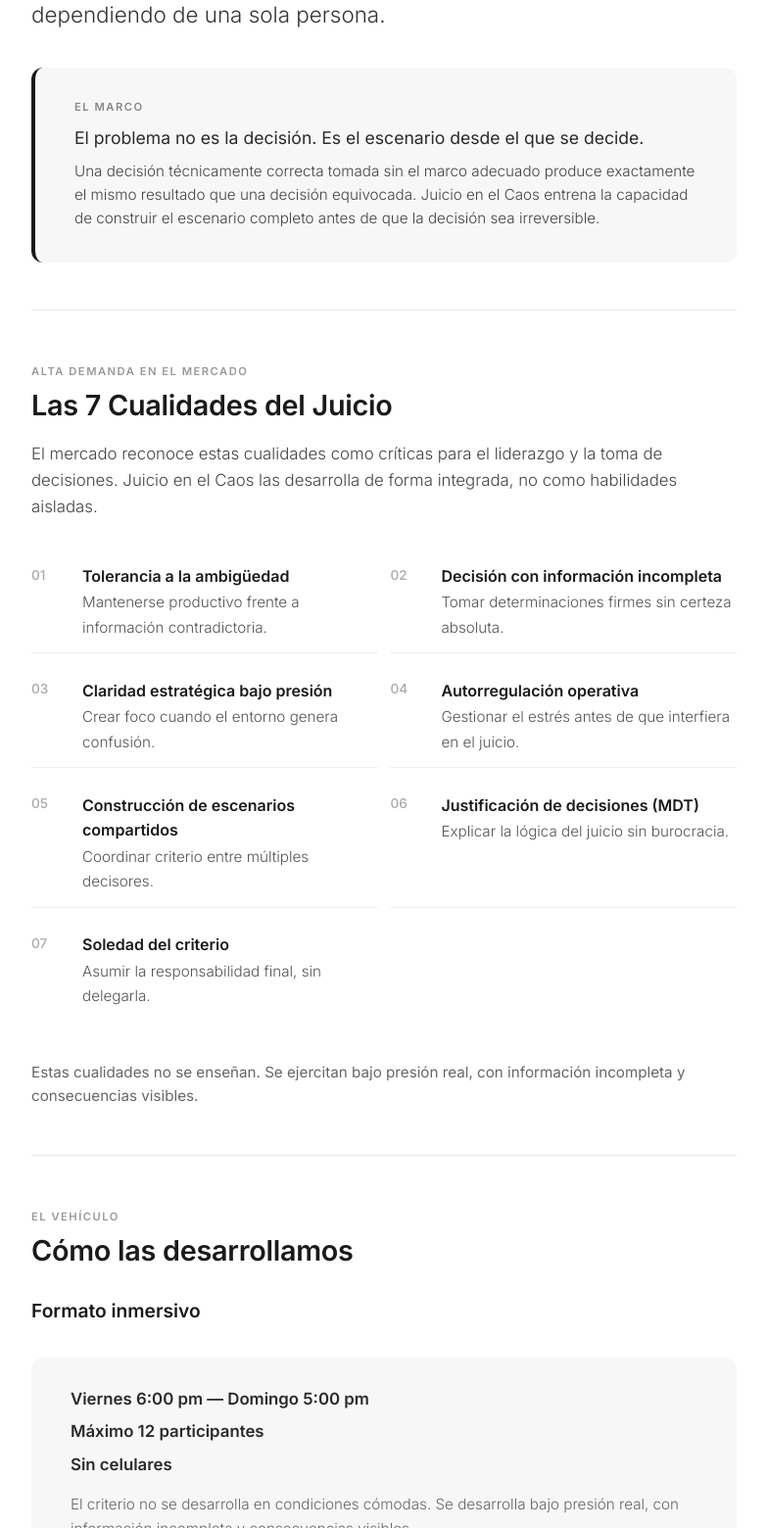
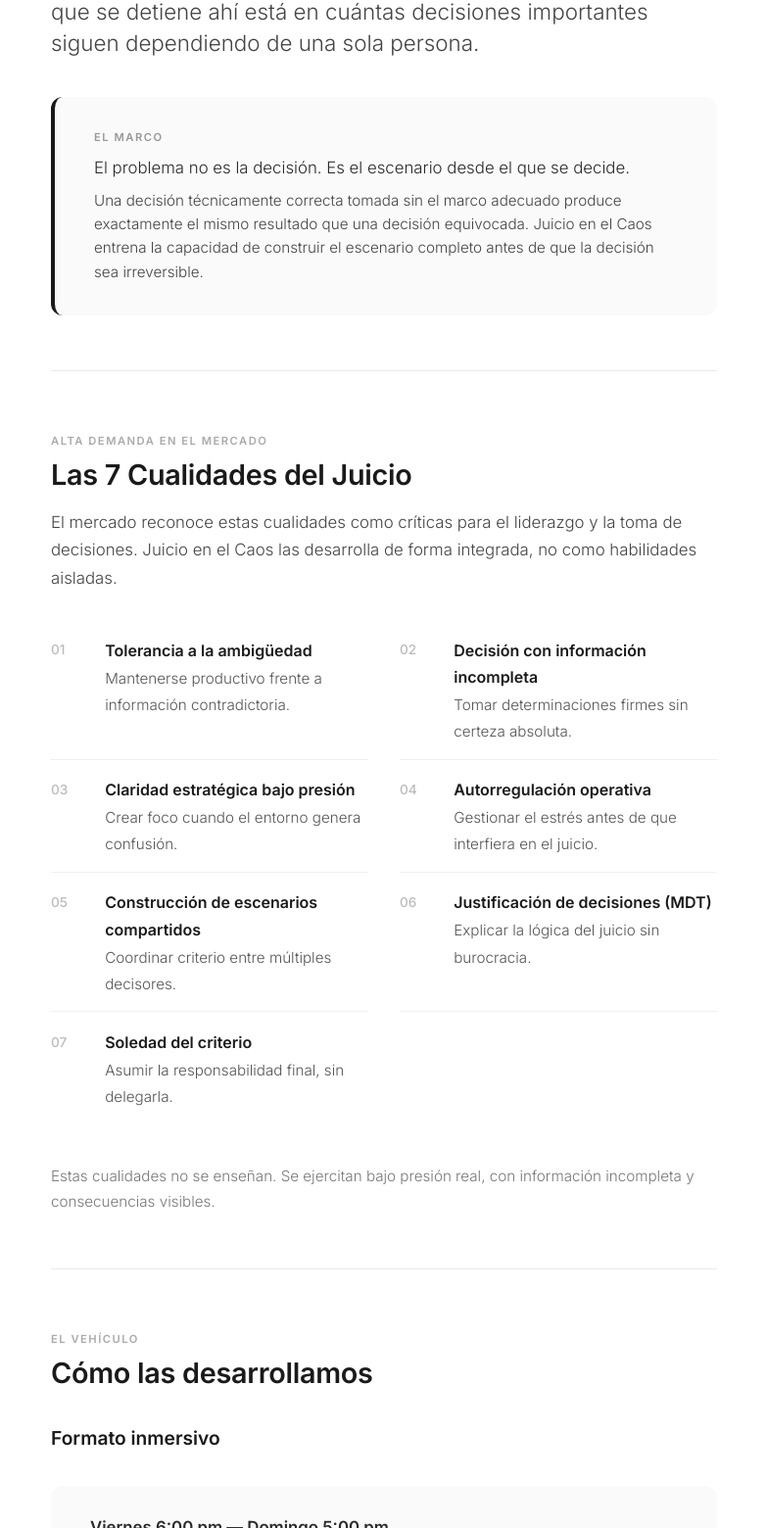
Before and after one commit to agenciammxrisk/juicioenelcaosseminario, a plain HTML site: page index.html in a window 1280 px wide. Shown: the part 176-1736 px from the top of the page at 98% size, without its empty margins (248-1031 px from the left). Drawn offline with Linux system fonts and the light colour scheme.

Commit message:
Update index.html

```diff
--- a/index.html
+++ b/index.html
@@ -19,22 +19,22 @@
             background-color: #ffffff;
             color: #1a1a1a;
             font-family: 'Inter', -apple-system, BlinkMacSystemFont, 'Segoe UI', Roboto, sans-serif;
-            line-height: 1.6;
+            line-height: 1.7;
             padding: 0 20px;
             -webkit-font-smoothing: antialiased;
         }
 
         .container {
-            max-width: 720px;
+            max-width: 680px;
             margin: 0 auto;
-            padding: 60px 0 80px;
+            padding: 80px 0 100px;
         }
 
         /* ===== TIPOGRAFÍA ===== */
         h1 {
-            font-size: 2.8rem;
+            font-size: 3rem;
             font-weight: 600;
-            letter-spacing: -0.02em;
+            letter-spacing: -0.03em;
             line-height: 1.1;
             margin-bottom: 0.5rem;
         }
@@ -42,9 +42,9 @@
         .subtitle {
             font-size: 1.4rem;
             font-weight: 300;
-            color: #333333;
+            color: #444444;
             margin-bottom: 2.5rem;
-            line-height: 1.3;
+            line-height: 1.4;
         }
 
         h2 {
@@ -52,47 +52,41 @@
             font-weight: 600;
             letter-spacing: -0.01em;
             margin-top: 3.5rem;
-            margin-bottom: 1.2rem;
+            margin-bottom: 1rem;
             line-height: 1.2;
         }
 
         h3 {
             font-size: 1.2rem;
             font-weight: 600;
-            margin-top: 1.8rem;
-            margin-bottom: 0.6rem;
+            margin-top: 2rem;
+            margin-bottom: 0.5rem;
         }
 
         p {
             font-size: 1.05rem;
             color: #2a2a2a;
             margin-bottom: 1.2rem;
+            font-weight: 300;
         }
 
         .text-muted {
-            color: #666666;
+            color: #777777;
             font-size: 0.95rem;
         }
 
         .text-small {
             font-size: 0.85rem;
-            color: #888888;
+            color: #999999;
         }
 
         /* ===== COMPONENTES ===== */
         .doctrine-block {
-            background-color: #f7f7f7;
+            background-color: #fafafa;
             padding: 2rem 2.5rem;
             border-radius: 12px;
-            margin: 1.5rem 0 2.5rem;
+            margin: 2rem 0 2.5rem;
             border-left: 4px solid #1a1a1a;
-        }
-
-        .doctrine-block p {
-            font-weight: 300;
-            font-size: 1.1rem;
-            line-height: 1.6;
-            margin-bottom: 0.5rem;
         }
 
         .doctrine-block .label {
@@ -100,13 +94,23 @@
             font-size: 0.7rem;
             text-transform: uppercase;
             letter-spacing: 1.5px;
-            color: #888888;
+            color: #999999;
             margin-bottom: 0.5rem;
             display: block;
         }
 
+        .doctrine-block p {
+            font-size: 1.05rem;
+            line-height: 1.6;
+            margin-bottom: 0.5rem;
+        }
+
+        .doctrine-block p:last-child {
+            margin-bottom: 0;
+        }
+
         .case-block {
-            background-color: #f7f7f7;
+            background-color: #fafafa;
             padding: 2rem 2.5rem;
             border-radius: 12px;
             margin: 2.5rem 0;
@@ -114,17 +118,21 @@
         }
 
         .case-block .impact {
-            font-size: 1.4rem;
+            font-size: 1.5rem;
             font-weight: 600;
             color: #1a1a1a;
             margin: 0.8rem 0;
             letter-spacing: -0.01em;
         }
 
+        .case-block p:last-child {
+            margin-bottom: 0;
+        }
+
         .qualities-grid {
             display: grid;
             grid-template-columns: 1fr;
-            gap: 0.8rem;
+            gap: 0.2rem;
             margin: 2rem 0 2.5rem;
         }
 
@@ -132,7 +140,7 @@
             display: flex;
             gap: 1.25rem;
             align-items: flex-start;
-            padding: 0.8rem 0;
+            padding: 0.9rem 0;
             border-bottom: 1px solid #f0f0f0;
         }
 
@@ -142,10 +150,10 @@
 
         .quality-item .num {
             font-weight: 500;
-            color: #aaaaaa;
-            min-width: 2rem;
+            color: #bbbbbb;
+            min-width: 2.2rem;
             font-size: 0.85rem;
-            padding-top: 0.05rem;
+            padding-top: 0.1rem;
         }
 
         .quality-item strong {
@@ -162,7 +170,7 @@
         }
 
         .format-block {
-            background-color: #f7f7f7;
+            background-color: #fafafa;
             padding: 1.8rem 2.5rem;
             border-radius: 12px;
             margin: 2rem 0;
@@ -177,10 +185,14 @@
             font-weight: 600;
         }
 
+        .format-block p:last-child {
+            margin-bottom: 0;
+        }
+
         .cta-block {
             text-align: center;
             padding: 3rem 0 1rem;
-            border-top: 1px solid #e8e8e8;
+            border-top: 1px solid #eaeaea;
             margin-top: 3rem;
         }
 
@@ -188,19 +200,20 @@
             display: inline-block;
             background-color: #1a1a1a;
             color: #ffffff;
-            padding: 0.9rem 2.8rem;
+            padding: 0.9rem 3rem;
             font-size: 1.05rem;
             font-weight: 500;
             text-decoration: none;
             border-radius: 40px;
             border: none;
             cursor: pointer;
-            transition: background-color 0.25s ease;
+            transition: background-color 0.25s ease, transform 0.1s ease;
             letter-spacing: -0.01em;
         }
 
         .btn:hover {
             background-color: #333333;
+            transform: scale(1.01);
         }
 
         .list-check {
@@ -222,8 +235,8 @@
 
         hr {
             border: none;
-            border-top: 1px solid #e8e8e8;
-            margin: 3rem 0;
+            border-top: 1px solid #eaeaea;
+            margin: 3.5rem 0;
         }
 
         .tag {
@@ -232,7 +245,7 @@
             font-weight: 600;
             text-transform: uppercase;
             letter-spacing: 1.5px;
-            color: #999999;
+            color: #aaaaaa;
             margin-bottom: 0.3rem;
         }
 
@@ -251,6 +264,7 @@
         @media (min-width: 600px) {
             .qualities-grid {
                 grid-template-columns: 1fr 1fr;
+                gap: 0.2rem 2rem;
             }
         }
 
@@ -259,18 +273,24 @@
                 font-size: 2rem;
             }
             .subtitle {
-                font-size: 1.1rem;
+                font-size: 1rem;
             }
             .case-block .impact {
                 font-size: 1.1rem;
             }
             .container {
-                padding: 30px 0 60px;
+                padding: 40px 0 60px;
             }
             .doctrine-block,
             .case-block,
             .format-block {
                 padding: 1.5rem;
+            }
+            .btn {
+                padding: 0.8rem 2rem;
+                font-size: 0.95rem;
+                width: 100%;
+                text-align: center;
             }
         }
     </style>
@@ -286,8 +306,8 @@
         <!-- ===== DOCTRINA ===== -->
         <div class="doctrine-block">
             <span class="label">El marco</span>
-            <p style="font-weight: 400; margin-bottom: 0.5rem;">El problema no es la decisión. Es el escenario desde el que se decide.</p>
-            <p style="font-size: 0.95rem; color: #444444; margin-bottom: 0;">Una decisión técnicamente correcta tomada sin el marco adecuado produce exactamente el mismo resultado que una decisión equivocada. Juicio en el Caos entrena la capacidad de construir el escenario completo antes de que la decisión sea irreversible.</p>
+            <p>El problema no es la decisión. Es el escenario desde el que se decide.</p>
+            <p style="color: #444444; font-size: 0.95rem;">Una decisión técnicamente correcta tomada sin el marco adecuado produce exactamente el mismo resultado que una decisión equivocada. Juicio en el Caos entrena la capacidad de construir el escenario completo antes de que la decisión sea irreversible.</p>
         </div>
 
         <hr />
@@ -295,7 +315,7 @@
         <!-- ===== 7 CUALIDADES ===== -->
         <span class="tag">Alta demanda en el mercado</span>
         <h2 style="margin-top: 0.2rem;">Las 7 Cualidades del Juicio</h2>
-        <p style="font-weight: 300; color: #444444;">El mercado reconoce estas cualidades como críticas para el liderazgo y la toma de decisiones. Juicio en el Caos las desarrolla de forma integrada, no como habilidades aisladas.</p>
+        <p style="color: #444444;">El mercado reconoce estas cualidades como críticas para el liderazgo y la toma de decisiones. Juicio en el Caos las desarrolla de forma integrada, no como habilidades aisladas.</p>
 
         <div class="qualities-grid">
             <div class="quality-item">
@@ -345,7 +365,7 @@
         </div>
 
         <h3 style="margin-top: 2rem;">Vivir antes de explicar</h3>
-        <p style="font-weight: 300; color: #444444;">Juicio en el Caos no parte de contenidos teóricos. Parte de situaciones que el participante debe resolver. Solo después de resolverlas, el concepto se nombra. La transformación ocurre a través de la experiencia, no de la teoría.</p>
+        <p style="color: #444444;">Juicio en el Caos no parte de contenidos teóricos. Parte de situaciones que el participante debe resolver. Solo después de resolverlas, el concepto se nombra. La transformación ocurre a través de la experiencia, no de la teoría.</p>
 
         <hr />
 
@@ -354,9 +374,9 @@
         <h2 style="margin-top: 0.2rem;">Un caso real</h2>
 
         <div class="case-block">
-            <p style="font-weight: 300; margin-bottom: 0.8rem;">Un empresario descubrió que su socio le estaba extrayendo valor de forma sistemática. La decisión de investigar era correcta. El fraude era real. La investigación lo confirmó con evidencia suficiente para actuar.</p>
+            <p style="color: #333333;">Un empresario descubrió que su socio le estaba extrayendo valor de forma sistemática. La decisión de investigar era correcta. El fraude era real. La investigación lo confirmó con evidencia suficiente para actuar.</p>
             <p class="impact">Al siguiente lunes, la empresa que facturaba 200 millones al año ya no existía.</p>
-            <p style="font-weight: 300; margin-bottom: 0; color: #444444;">La investigación detonó una reacción en cadena que ninguno de los dos anticipó. El escenario completo había quedado fuera de la lectura. La decisión fue correcta. El marco desde el que se tomó era incompleto.</p>
+            <p style="color: #444444;">La investigación detonó una reacción en cadena que ninguno de los dos anticipó. El escenario completo había quedado fuera de la lectura. La decisión fue correcta. El marco desde el que se tomó era incompleto.</p>
         </div>
 
         <hr />
@@ -366,7 +386,7 @@
             <p style="font-size: 1.2rem; font-weight: 500; margin-bottom: 0.5rem;">El siguiente paso</p>
             <p style="font-weight: 300; color: #555555; margin-bottom: 2rem; max-width: 450px; margin-left: auto; margin-right: auto;">Una conversación de 30 minutos para determinar si su equipo es el grupo correcto para esta experiencia.</p>
             <a href="#" class="btn">Solicitar Admisión</a>
-            <p style="margin-top: 1.5rem; font-size: 0.8rem; color: #aaaaaa;">Sin compromiso · Cupo limitado</p>
+            <p style="margin-top: 1.5rem; font-size: 0.8rem; color: #bbbbbb;">Sin compromiso · Cupo limitado</p>
         </div>
 
     </div>
```
